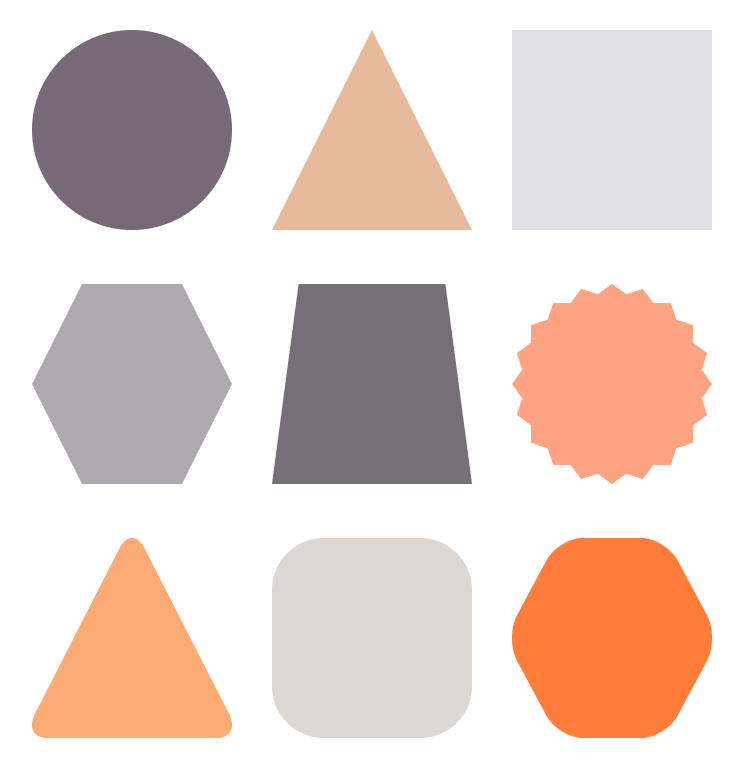
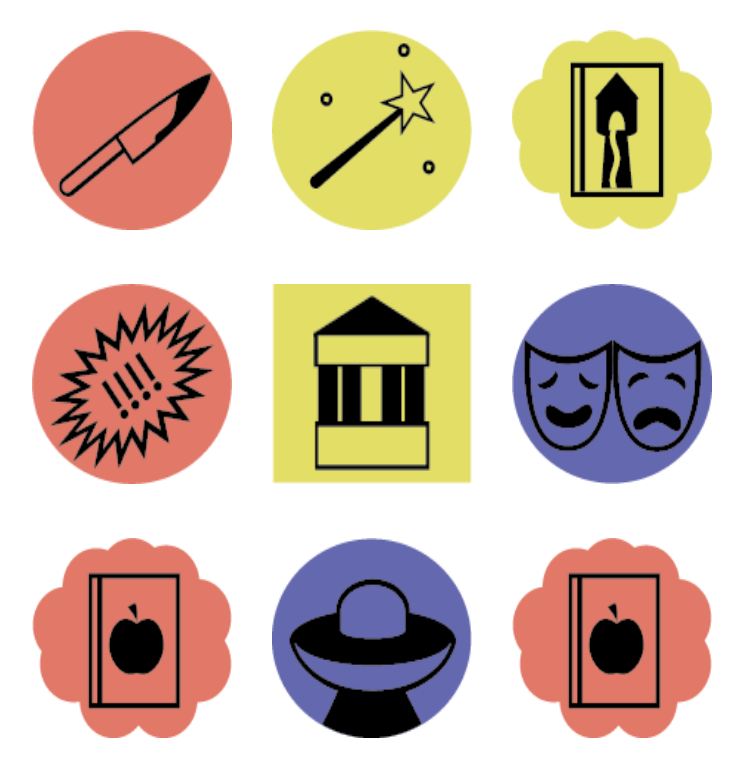
Before and after one commit to Matildand/DSM1AT2, a plain HTML site: page public/index.html in a window 1280 px wide. Shown: the whole page, without its empty margins (268-1011 px from the left). Drawn offline with Linux system fonts and the light colour scheme.

Commit message:
added images and sounds, edited html

```diff
--- a/public/index.html
+++ b/public/index.html
@@ -19,23 +19,39 @@
     <body>
 
         <div class="row">
-            <div class="image-container"><img src="img/cir.png" height="200" width="200"/></div>
-            <div class="image-container"><img src="img/tri.png" height="200" width="200"/></div>
-            <div class="image-container"><img src="img/squ.png" height="200" width="200"/></div>
+            <div class="image-container"><img id= "horror_element" src="img/HOR.png" height="200" width="200"/></div>
+            <div class="image-container"><img src="img/FAN.png" height="200" width="200"/></div>
+            <div class="image-container"><img src="img/FAR.png" height="200" width="200"/></div>
         </div>
 
         <div class="row">
-            <div class="image-container"><img src="img/hex.png" height="200" width="200"/></div>
-            <div class="image-container"><img src="img/rec.png" height="200" width="200"/></div>
-            <div class="image-container"><img src="img/sta.png" height="200" width="200"/></div>
+            <div class="image-container"><img src="img/COM.png" height="200" width="200"/></div>
+            <div class="image-container"><img src="img/HIS.png" height="200" width="200"/></div>
+            <div class="image-container"><img src="img/MAS.png" height="200" width="200"/></div>
             </div>
 
         <div class="row">
-            <div class="image-container"><img src="img/trr.png" height="200" width="200"/></div>
-            <div class="image-container"><img src="img/sqr.png" height="200" width="200"/></div>
-            <div class="image-container"><img src="img/her.png" height="200" width="200"/></div>
+            <div class="image-container"><img src="img/PIC.png" height="200" width="200"/></div>
+            <div class="image-container"><img src="img/SCI.png" height="200" width="200"/></div>
+            <div class="image-container"><img src="img/PIC.png" height="200" width="200"/></div>
         </div>
 
     </body>
 
 </html>
+
+<script>
+    const blop_sound = document.createElement ("audio")
+    blop_sound.src = "sounds/blop_.mp3"
+
+    const horror_element = document.getElementById ("HOR_id")
+    horror_element.onpointerover = () => {
+        horror_element.src = "img/FAN.png"
+    }
+    horror_element.onpointerout = () => {
+        horror_element.src = "img/HOR.png"
+    }
+    horror_element.onpointerdown = () => {
+        blop_sound.play ()
+    }
+</script>
```
Also changed, not shown: public/img/BIO.png (added), public/img/COM.png (added), public/img/FAN.png (added), public/img/FAR.png (added), public/img/HIS.png (added), public/img/HOR.png (added), public/img/MAS.png (added), public/img/PIC.png (added), public/img/SCI.png (added), 5 other files.
